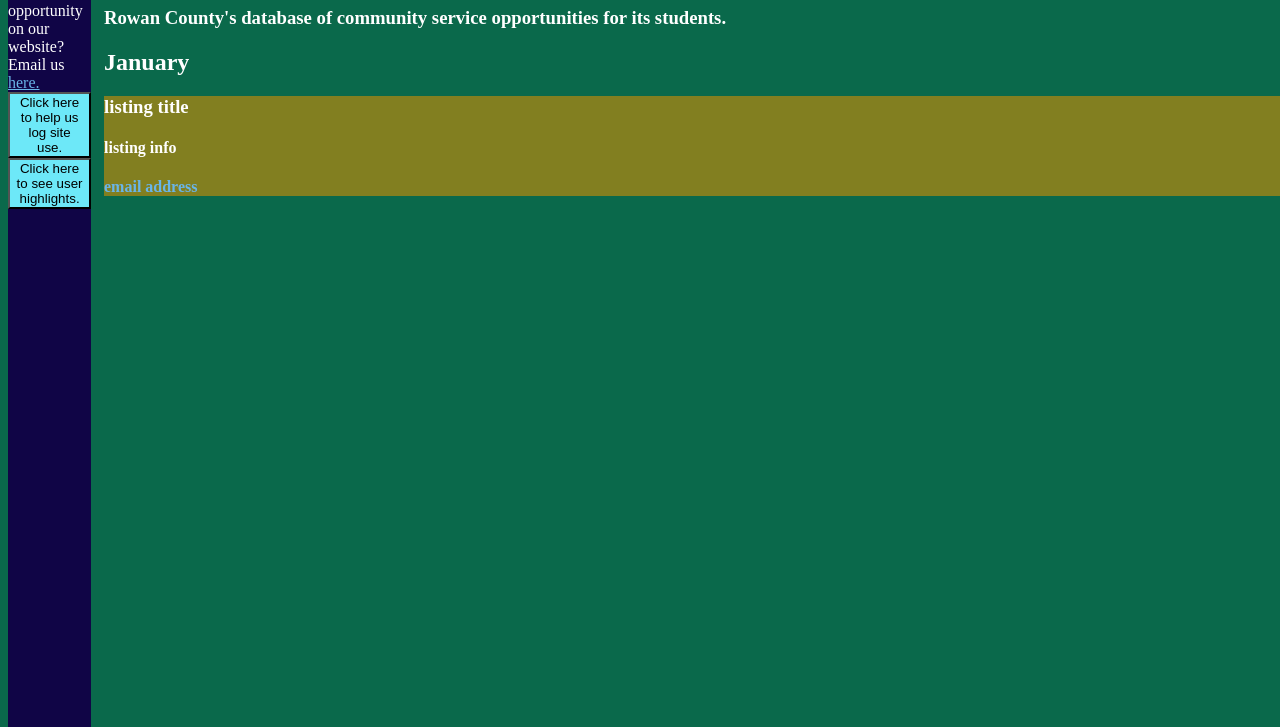
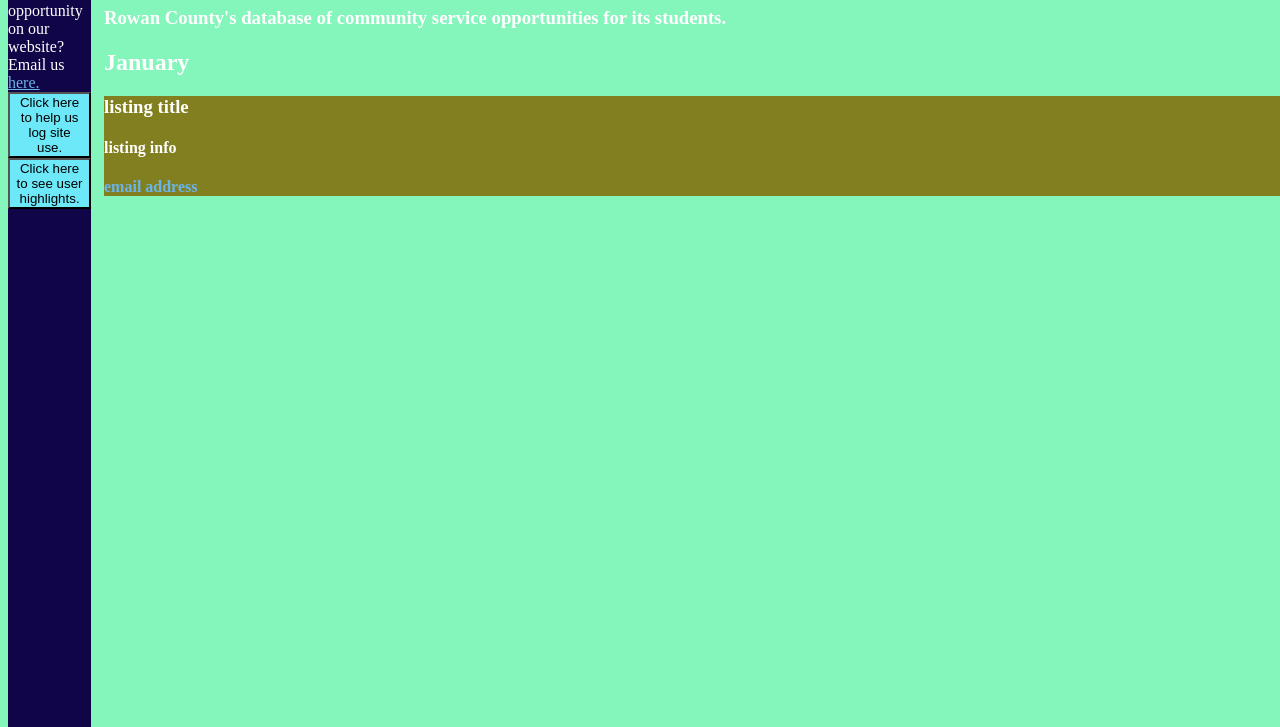
Before and after one commit to brodykisntarobot/brodykisntarobot.github.io, a plain HTML site: page index.html in a window 1280 px wide. Shown: the part 73-800 px from the top of the page. Drawn offline with Linux system fonts and the light colour scheme.

Commit message:
Update index.html

```diff
--- a/index.html
+++ b/index.html
@@ -6,7 +6,7 @@
 <title>Community Service</title>
 <style>
     body{
-    background-color:rgb(10, 105, 75);
+    background-color:rgb(132, 245, 187);
     color:rgb(255, 255, 255);
 }
     .listing{
```
